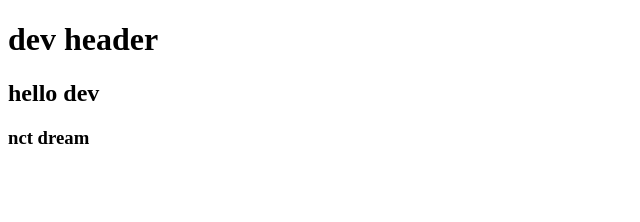
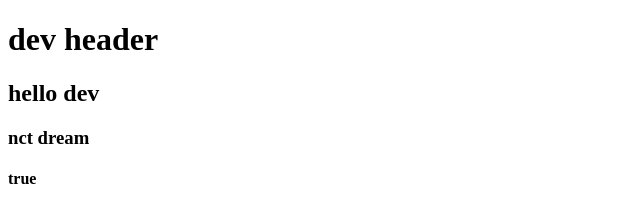
Before and after one commit to yunhsin0121/1026, a plain HTML site: page index.html in a window 1280 px wide. Shown: the full height of the page, 0-640 px from the left. Drawn offline with Linux system fonts and the light colour scheme.

Commit message:
新增true h4

```diff
--- a/index.html
+++ b/index.html
@@ -9,5 +9,6 @@
     <h1>dev header</h1>
     <h2>hello dev</h2>
     <h3>nct dream</h3>
+    <h4>true</h4>
 </body>
 </html>
```
